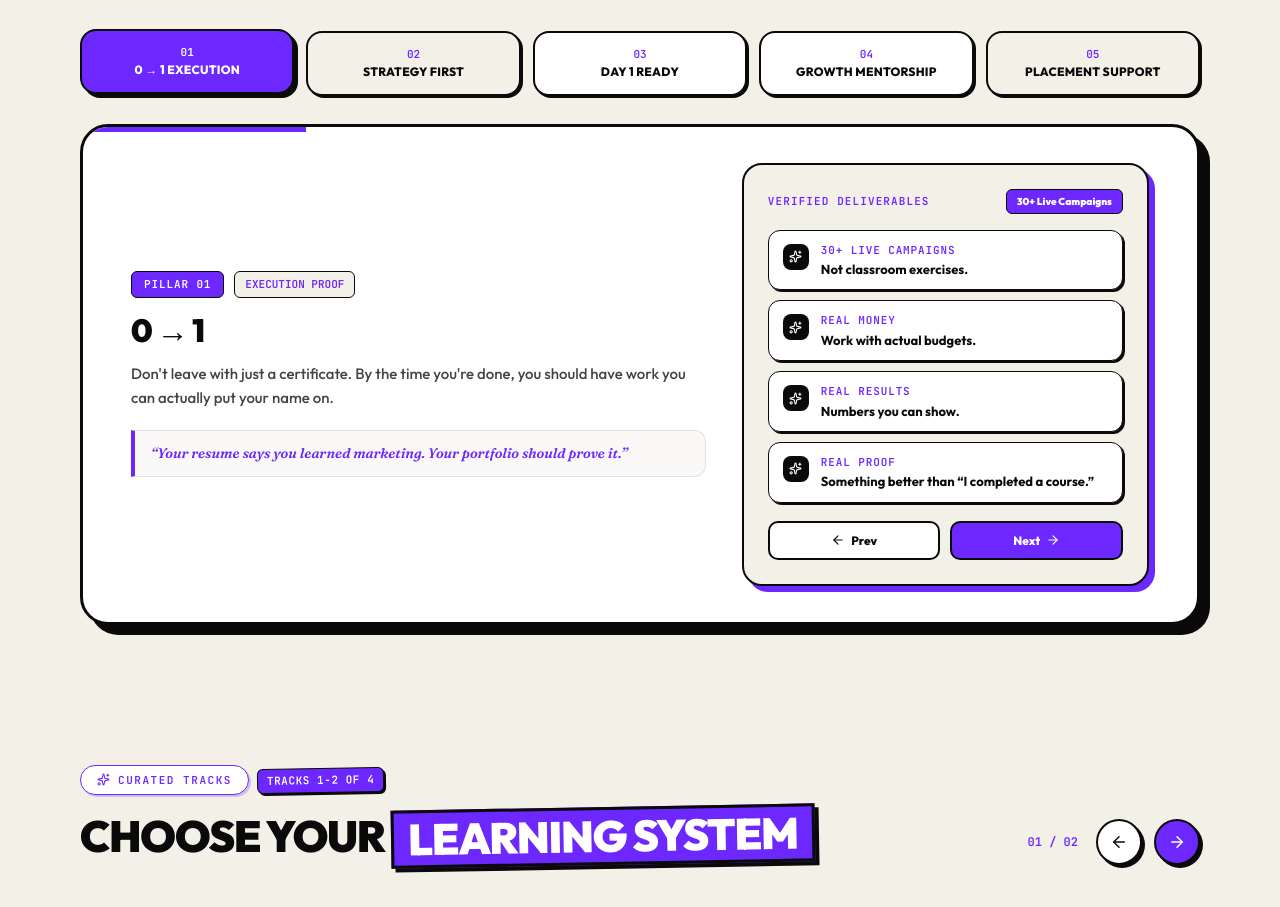
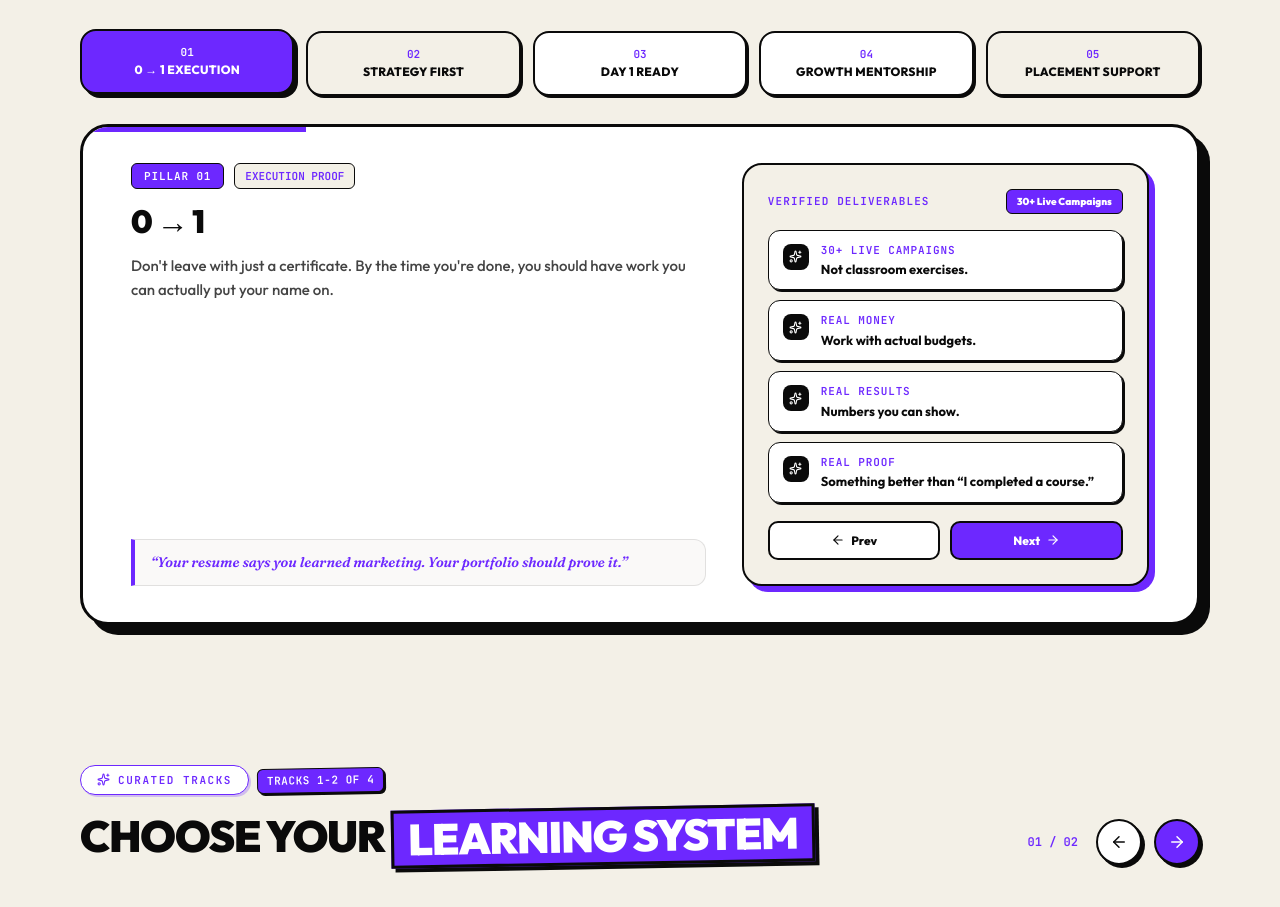
Before and after one commit to manoj-varma-p/Another-Treqo, a Next.js app: page / in a window 1280 px wide. Shown: the part 1660-2567 px from the top of the page. Built offline with nearby package versions, Linux system fonts and the light colour scheme.

Commit message:
fix: lock fixed minHeight on WhySection card to eliminate tab switching layout shift

```diff
--- a/components/WhySection.jsx
+++ b/components/WhySection.jsx
@@ -259,6 +259,10 @@ export default function WhySection() {
             padding: '36px clamp(24px, 4vw, 48px)',
             position: 'relative',
             overflow: 'hidden',
+            minHeight: '480px',
+            display: 'flex',
+            flexDirection: 'column',
+            justifyContent: 'center',
           }}
         >
           {/* Progress Indicator */}
@@ -280,16 +284,19 @@ export default function WhySection() {
               initial={{ opacity: 0, x: 20 }}
               animate={{ opacity: 1, x: 0 }}
               exit={{ opacity: 0, x: -20 }}
-              transition={{ duration: 0.28, ease: [0.16, 1, 0.3, 1] }}
+              transition={{ duration: 0.25, ease: [0.16, 1, 0.3, 1] }}
               style={{
                 display: 'grid',
                 gridTemplateColumns: '1.2fr 0.85fr',
                 gap: '36px',
-                alignItems: 'center',
+                alignItems: 'stretch',
+                width: '100%',
+                minHeight: '390px',
               }}
               className="pillar-card-grid"
             >
               {/* Left Details */}
+              <div style={{ display: 'flex', flexDirection: 'column', justifyContent: 'space-between' }}>
                 <div>
                   <div style={{ display: 'flex', alignItems: 'center', gap: '10px', marginBottom: '14px' }}>
                     <span
@@ -349,6 +356,7 @@ export default function WhySection() {
                   >
                     {current.desc}
                   </p>
+                </div>
 
                 {/* Quote Box */}
                 <div
@@ -360,6 +368,7 @@ export default function WhySection() {
                     borderBottom: '1px solid rgba(10, 10, 10, 0.1)',
                     borderRadius: '0 12px 12px 0',
                     padding: '12px 16px',
+                    marginTop: 'auto',
                   }}
                 >
                   <p
@@ -387,6 +396,10 @@ export default function WhySection() {
                   borderRadius: '20px',
                   padding: '24px',
                   boxShadow: '6px 6px 0px #6D28FF',
+                  display: 'flex',
+                  flexDirection: 'column',
+                  justifyContent: 'space-between',
+                  minHeight: '390px',
                 }}
               >
                 <div style={{ display: 'flex', alignItems: 'center', justifyContent: 'space-between', marginBottom: '16px' }}>
```
Lines whose indentation alone changed are shown as unchanged.
